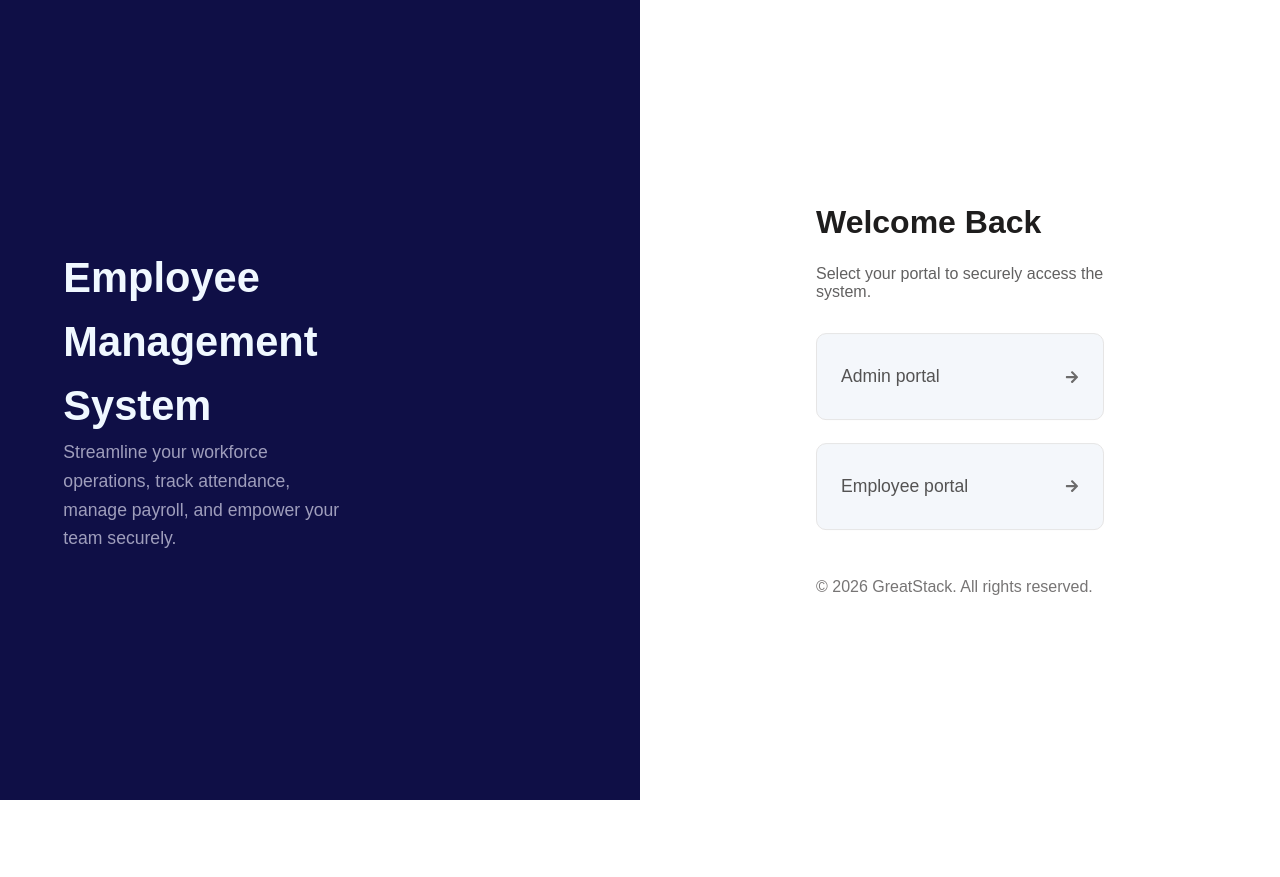
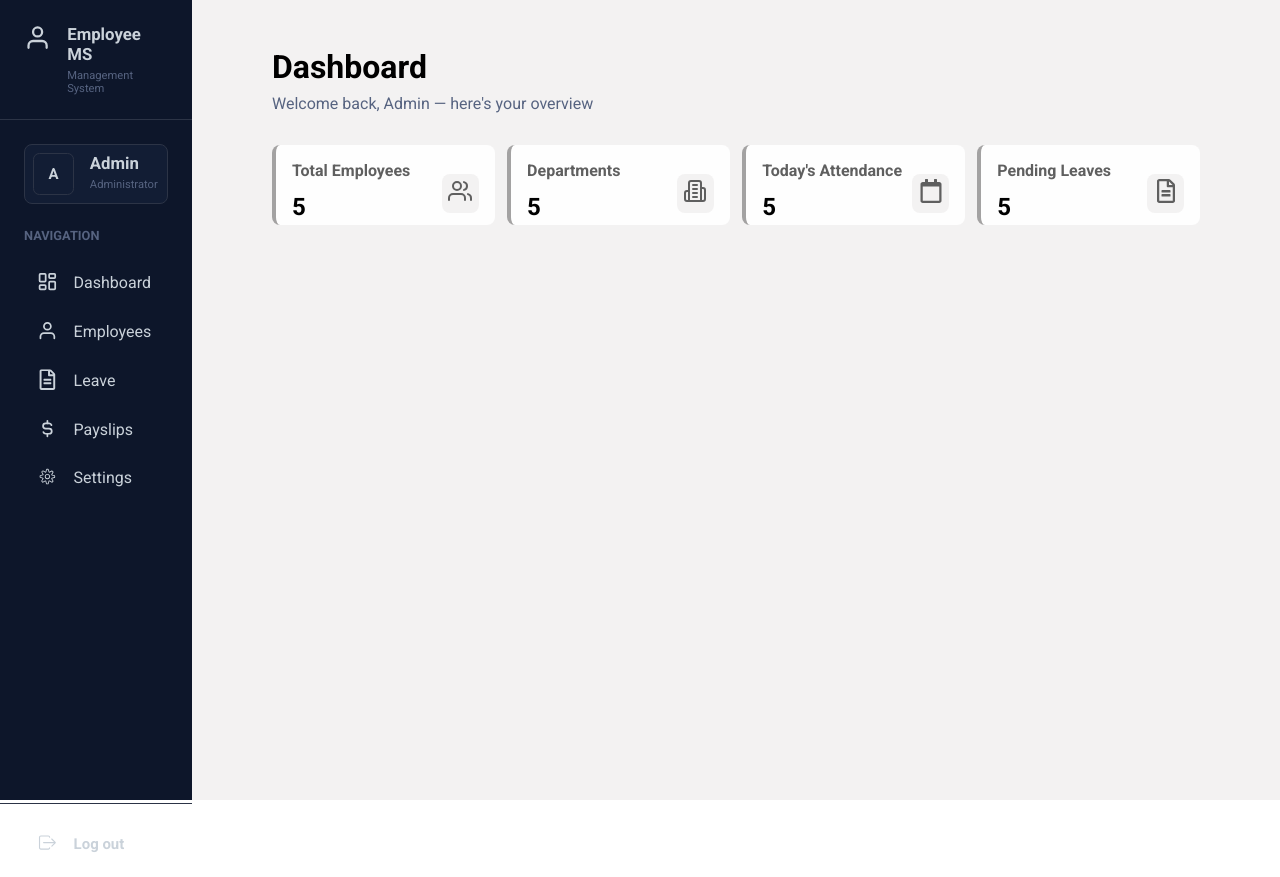
Before and after one commit to Saman128/Employee_management_system, a React (Create React App) app in the folder frontend/: page / in a window 1280 px wide. Before the commit the page ends 800 px from the top, so only its background shows below. Built offline with nearby package versions, Linux system fonts and the light colour scheme; a web font is replaced by a local one.

Commit message:
dashboard done

```diff
--- /dev/null
+++ b/frontend/src/Admin/Dashboard.js
@@ -0,0 +1,103 @@
+import React from 'react';
+import './style.css';
+import { FiUser, FiUsers } from "react-icons/fi";
+import { LuLayoutDashboard, LuBuilding2 } from "react-icons/lu";
+import { FaRegFileAlt, FaRegCalendar } from "react-icons/fa";
+import { CiSettings } from "react-icons/ci";
+import { TbCurrencyDollar } from "react-icons/tb";
+import { IoIosLogOut } from "react-icons/io";
+// import { Link } from "react-router-dom";
+
+
+const Dashboard = () => {
+    const DashboardDisplay = () => {
+        return (<>
+            <div className='dashboard-heading'>
+                <h1>Dashboard</h1>
+                <p>Welcome back, Admin — here's your overview</p>
+            </div>
+            <div className='dashboard-cards'>
+                <div className='card1'>
+                    <div className='card-h'>
+                        <h2>Total Employees</h2>
+                        <h1>5</h1>
+                    </div>
+                    <div className='card-icon'>
+                        <h1><FiUsers /></h1>
+                    </div>
+                </div>
+                <div className='card1'>
+                    <div className='card-h'>
+                        <h2>Departments</h2>
+                        <h1>5</h1>
+                    </div>
+                    <div className='card-icon'>
+                        <h1><LuBuilding2 /></h1>
+                    </div>
+                </div>
+                <div className='card1'>
+                    <div className='card-h'>
+                        <h2>Today's Attendance</h2>
+                        <h1>5</h1>
+                    </div>
+                    <div className='card-icon'>
+                        <h1><FaRegCalendar /></h1>
+                    </div>
+                </div>
+                <div className='card1'>
+                    <div className='card-h'>
+                        <h2>Pending Leaves</h2>
+                        <h1>5</h1>
+                    </div>
+                    <div className='card-icon'>
+                        <h1><FaRegFileAlt /></h1>
+                    </div>
+                </div>
+            </div>
+        </>
+        )
+    };
+    return (
+        <div className='main-container'>
+            <div className='left-container'>
+                <div className='logo'>
+                    <div className='logo-pic'><FiUser /></div>
+                    <div className='logo-heading'>
+                        <h2>Employee MS</h2>
+                        <p>Management System</p>
+                    </div>
+                </div>
+                <div className='name'>
+                    <div className='name-icon'>
+                        <h3>A</h3>
+                    </div>
+                    <div className='name-heading'>
+                        <h2>Admin</h2>
+                        <p>Administrator</p>
+                    </div>
+                </div>
+                <h3 className='nav-heading'>NAVIGATION</h3>
+                <div className='nav'>
+                    <ul>
+                        <li><LuLayoutDashboard className='icons' />Dashboard</li>
+                        <li><FiUser className='icons' />Employees</li>
+                        <li><FaRegFileAlt className='icons' />Leave</li>
+                        <li><TbCurrencyDollar className='icons' />Payslips</li>
+                        <li><CiSettings className='icons' />Settings</li>
+                    </ul>
+                </div>
+                <div className=' logout'>
+                    <div className='logout-heading'>
+                        <h3><IoIosLogOut className='icons icon-log' />Log out</h3>
+                    </div>
+                </div>
+            </div>
+            <div className='right-container'>
+                <DashboardDisplay />
+            </div>
+
+        </div>
+    )
+}
+
+export default Dashboard
--- /dev/null
+++ b/frontend/src/Admin/style.css
@@ -0,0 +1,210 @@
+* {
+    margin: 0%;
+    padding: 0%;
+    box-sizing: border-box;
+}
+
+:root {
+    --primery-sidebar-bg-color: #0D162A;
+    --primary--p-color: #566380;
+    --primary--border-color: #2c3446;
+    --primary-text-color: #cad2da;
+}
+
+.main-container {
+    display: flex;
+    width: 100%;
+    height: 100vh;
+}
+
+.right-container {
+    width: 85%;
+}
+
+.left-container {
+    width: 15%;
+    background-color: var(--primery-sidebar-bg-color);
+}
+
+.logo {
+    color: var(--primary-text-color);
+    display: flex;
+    gap: 1rem;
+    padding: 1.5rem 1.5rem;
+    border-bottom: 0.1px solid var(--primary--border-color);
+}
+
+.logo .logo-pic {
+    font-size: 1.7rem;
+}
+
+.logo-heading {
+    font-size: 0.7rem;
+}
+
+.logo-heading p {
+    margin-top: 0.3rem;
+    color: var(--primary--p-color);
+}
+
+.name {
+    display: flex;
+    color: var(--primary-text-color);
+    padding: 0.5rem 0.5rem;
+    margin: 1.5rem 1.5rem;
+    border: 0.1px solid var(--primary--border-color);
+    border-radius: 0.5rem;
+    gap: 1rem;
+    background-color: #121d34;
+}
+
+.name .name-icon {
+    border: 0.1px solid var(--primary--border-color);
+    color: var(--primary-text-color);
+    font-size: 0.8rem;
+    padding: 0.7rem 0.9rem;
+    border-radius: 0.4rem;
+}
+
+.name .name-heading {
+    font-size: 0.7rem;
+
+}
+
+.name-heading p {
+    margin-top: 0.3rem;
+    color: var(--primary--p-color);
+}
+
+.nav-heading {
+    color: var(--primary--p-color);
+    font-size: 0.8rem;
+    padding: 0 1.5rem;
+}
+
+.nav {
+    height: 68vh;
+    margin-top: 1rem;
+    color: var(--primary-text-color);
+}
+
+.nav ul {
+    padding: 0 1.5rem;
+    cursor: pointer;
+}
+
+li {
+    position: relative;
+    padding: 0.5rem 0.8rem;
+    list-style: none;
+    border-radius: 0.5rem;
+    margin-bottom: 0.5rem;
+    font-size: 1rem;
+}
+
+li.active {
+    background-color: #22227182;
+}
+
+li.active::before {
+    content: "";
+    position: absolute;
+    left: 0;
+    top: 8px;
+    height: 25px;
+    width: 4px;
+    background-color: #3e348fd4;
+    border-radius: 4px;
+}
+
+.icons {
+    margin-right: 1rem;
+    width: 1.3rem;
+    height: 1.3rem;
+    color: var(--primary-text-color);
+    position: relative;
+    top: 50%;
+    transform: translateY(20%);
+}
+
+.logout {
+    color: var(--primary-text-color);
+    padding: 0.7rem 1.5rem;
+    font-size: 0.8rem;
+    border-top: 0.5px solid var(--primary--border-color);
+}
+
+.logout-heading {
+    padding: 0.8rem 0.8rem;
+    border-radius: 0.5rem;
+    cursor: pointer;
+}
+
+.logout-heading:hover {
+    background-color: #2f171776;
+    color: #f23c3c9c;
+}
+
+.logout-heading:hover .icon-log {
+    background-color: #2f171776;
+    color: #f23c3c9c;
+}
+
+/* ####### dashboard ######## */
+.right-container {
+    padding: 3rem 5rem;
+    background-color: #f3f2f2;
+}
+
+.dashboard-heading h1 {
+    font-size: 2rem;
+    margin-bottom: 0.5rem;
+}
+
+.dashboard-heading p {
+    font-size: 1rem;
+    color: var(--primary--p-color);
+}
+
+.dashboard-cards {
+    margin-top: 2rem;
+    display: flex;
+    width: 100%;
+    justify-content: space-between;
+}
+
+.dashboard-cards .card1 {
+    display: flex;
+    justify-content: space-between;
+    padding: 1rem 1rem;
+    width: 24%;
+    height: 10vh;
+    background-color: #fefefe;
+    border-left: 4px solid #a3a2a2;
+    border-radius: 0.5rem;
+}
+
+.card1:hover {
+    border-left: 4px solid #526de7;
+}
+
+.card1 h2 {
+    color: #5f5f5f;
+    font-size: 1rem;
+}
+
+.card1 h1 {
+    font-size: 1.5rem;
+    margin-top: 0.8rem;
+}
+
+.card-icon h1 {
+    padding: 0.3rem 0.4rem;
+    color: #5f5f5f;
+    border-radius: 0.5rem;
+    background-color: #f3f2f2;
+}
+
+.card1:hover .card-icon h1 {
+    color: #526de7;
+}
--- a/frontend/src/App.css
+++ b/frontend/src/App.css
@@ -3,12 +3,3 @@
   padding: 0%;
   box-sizing: border-box;
 }
-
-body {
-  min-height: 100vh;
-}
-
-a {
-  text-decoration: none;
-  color: inherit;
-}
--- a/frontend/src/App.js
+++ b/frontend/src/App.js
@@ -1,15 +1,16 @@
 
 import React from 'react';
 import './App.css';
-import Signup from "./Login/signup";
+// import Signup from "./Login/signup";
+import Dashboard from './Admin/Dashboard';
 import './Login/style.css';
 
 const App = () => {
   return (
 
     <div>
-      <Signup />
-      {/* is ko un comment kar k daikh sakti ho phir comment kar dyna */}
+      {/* <Signup /> */}
+      <Dashboard />
     </div>
   )
 }
```
Also changed, not shown: frontend/src/Admin/Attendance.js (added, +11 -0 lines), frontend/src/Admin/Leave.js (added, +11 -0 lines), frontend/src/Admin/Payslips.js (added, +11 -0 lines), frontend/src/Admin/Setting.js (added, +11 -0 lines), frontend/src/Admin/Main.js (deleted).
